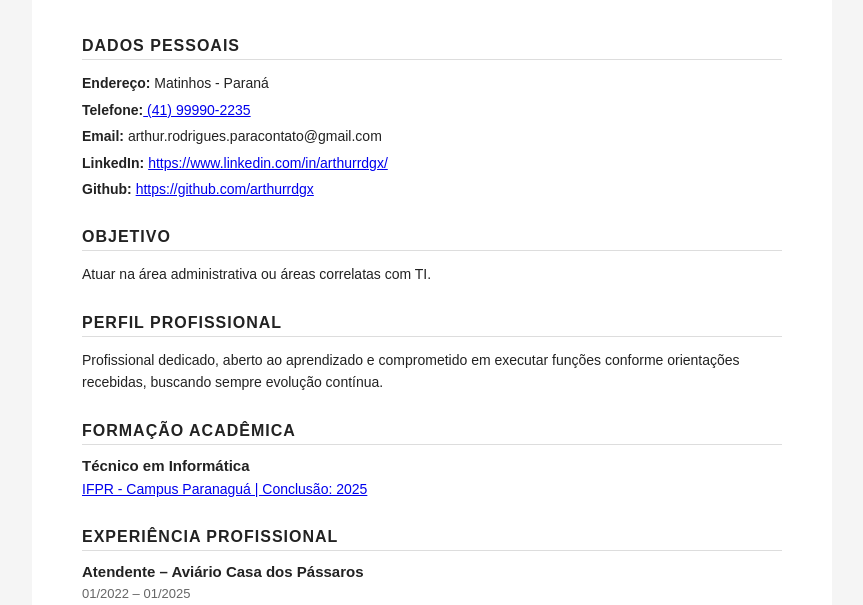
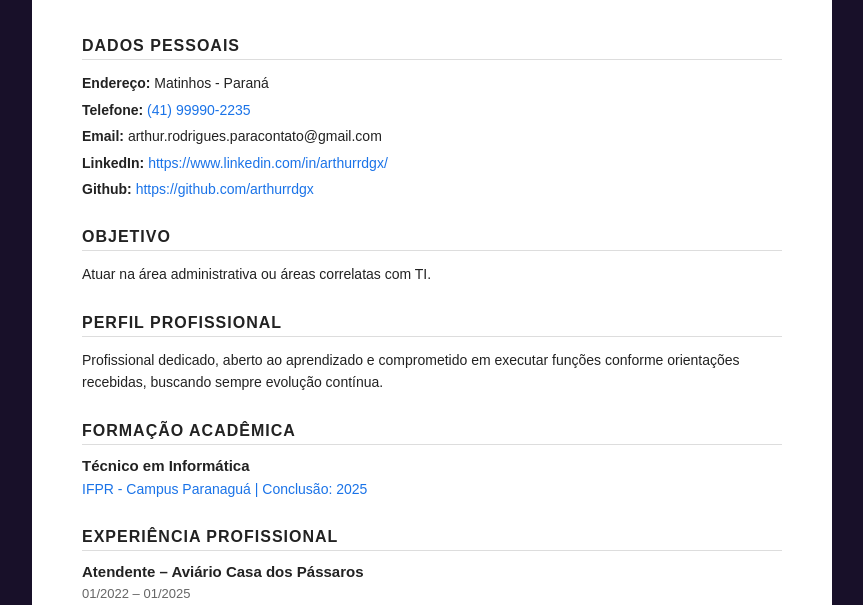
Before and after one commit to arthurrdgx/arthurrdgx.github.io, a plain HTML site: page index.html in a window 1280 px wide. Shown: the part 157-762 px from the top of the page, without its empty margins (208-1071 px from the left). Drawn offline with Linux system fonts and the light colour scheme.

Commit message:
Add files via upload

```diff
--- a/style.css
+++ b/style.css
@@ -6,7 +6,7 @@
 
 body {
     font-family: Arial, Helvetica, sans-serif;
-    background: #f5f5f5;
+    background: #181029;
     color: #222;
 }
 
@@ -15,6 +15,7 @@ body {
     margin: 40px auto;
     background: #fff;
     padding: 50px;
+    border-radius: 15px;
 }
 
 /* Cabeçalho */
@@ -83,6 +84,36 @@ li {
     font-size: 14px;
 }
 
+a {
+  color: #1a73e8;
+  text-decoration: none;
+  font-weight: 500;
+  position: relative;
+  transition: color 0.3s ease;
+}
+
+a::after {
+  content: "";
+  position: absolute;
+  width: 100%;
+  height: 2px;
+  bottom: -3px;
+  left: 0;
+  background: linear-gradient(90deg, #1a73e8, #6a11cb);
+  transform: scaleX(0);
+  transform-origin: left;
+  transition: transform 0.3s ease;
+}
+
+a:hover {
+  color: #6a11cb;
+}
+
+a:hover::after {
+  transform: scaleX(1);
+}
+
+
 /* Ajuste para impressão */
 @media print {
     body {
```
